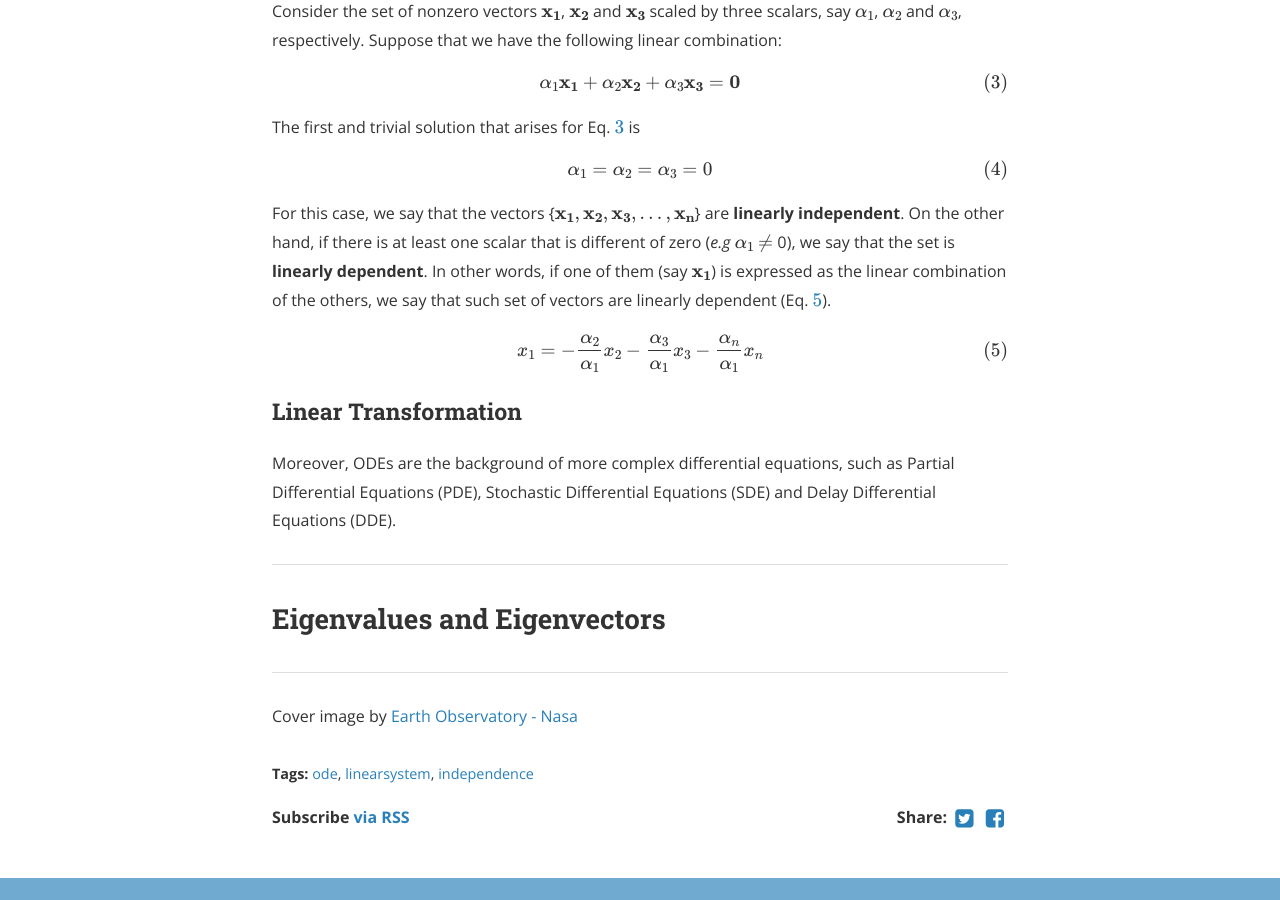
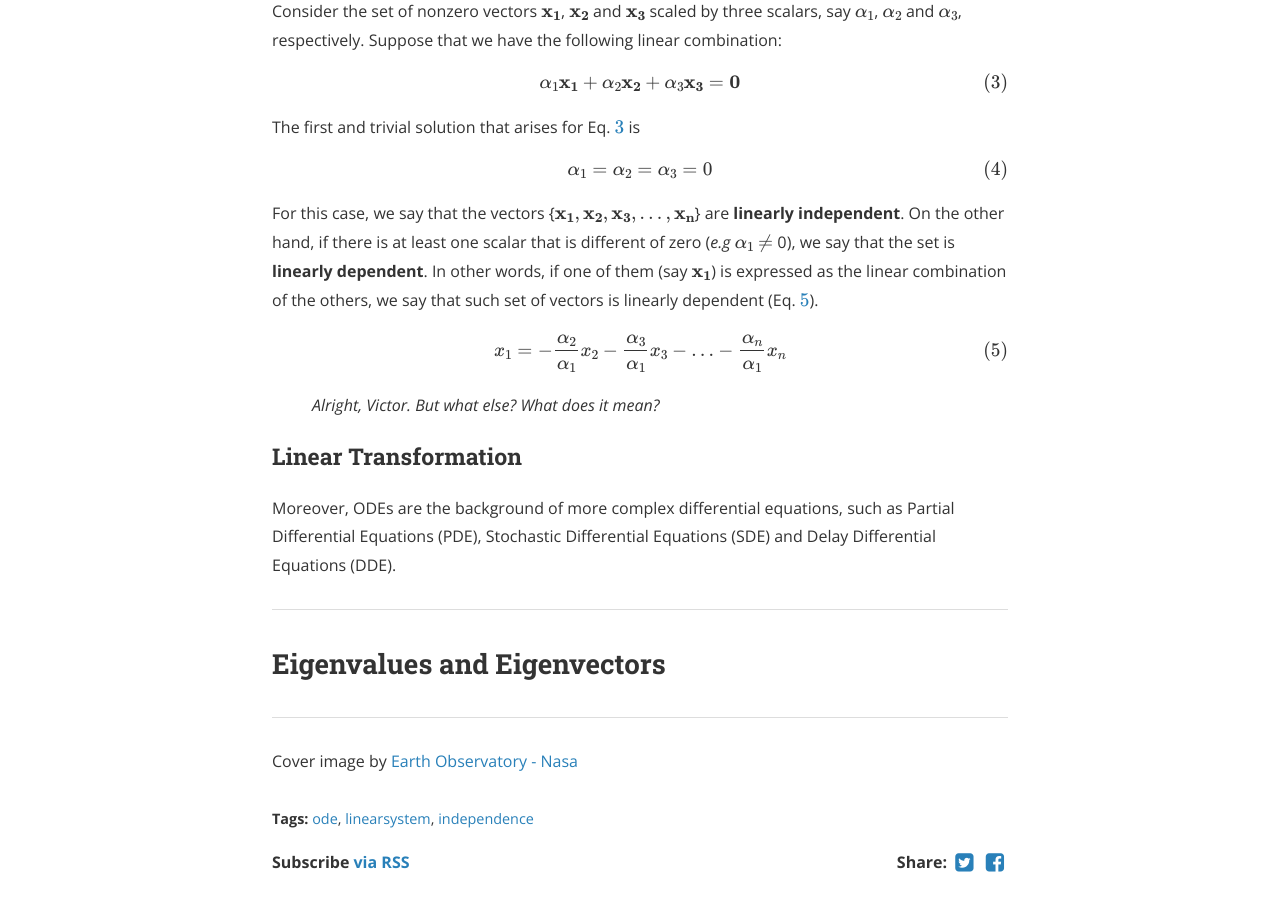
Before and after one commit to vic1309/lerofly, a Jekyll site: the page built from _posts/2019-06-06-linear_pt1.markdown, in a window 1280 px wide and 900 px high, scrolled down 2251 px. Built offline with Jekyll 4.4.1, drawn with Linux system fonts in a browser that asks for light colours; nearby versions of some CDN libraries; formulas are drawn with MathJax 3; a script that is not in the unit is left out.

Commit message:
Update 2019-06-06-linear_pt1.markdown

```diff
--- a/_posts/2019-06-06-linear_pt1.markdown
+++ b/_posts/2019-06-06-linear_pt1.markdown
@@ -70,9 +70,11 @@ The first and trivial solution that arises for Eq. \ref{eq:three} is
 
 $$ \alpha_1 = \alpha_2 = \alpha_3 = 0 \tag{4} $$
 
-For this case, we say that the vectors {${\mathbf{x_1}, \mathbf{x_2}, \mathbf{x_3}, \ldots, \mathbf{x_n}}$} are **linearly independent**. On the other hand, if there is at least one scalar that is different of zero (*e.g* $\alpha_1$ $\neq$ 0), we say that the set is **linearly dependent**. In other words, if one of them (say $\mathbf{x_1}$) is expressed as the linear combination of the others, we say that such set of vectors are linearly dependent (Eq. \ref{eq:five}).
+For this case, we say that the vectors {${\mathbf{x_1}, \mathbf{x_2}, \mathbf{x_3}, \ldots, \mathbf{x_n}}$} are **linearly independent**. On the other hand, if there is at least one scalar that is different of zero (*e.g* $\alpha_1$ $\neq$ 0), we say that the set is **linearly dependent**. In other words, if one of them (say $\mathbf{x_1}$) is expressed as the linear combination of the others, we say that such set of vectors is linearly dependent (Eq. \ref{eq:five}).
 
-$$ x_1 = -\frac{\alpha_2}{\alpha_1}x_2 - \frac{\alpha_3}{\alpha_1}x_3 - \frac{\alpha_n}{\alpha_1}x_n \tag{5} \label{eq:five}$$
+$$ x_1 = -\frac{\alpha_2}{\alpha_1}x_2 - \frac{\alpha_3}{\alpha_1}x_3 - \ldots - \frac{\alpha_n}{\alpha_1}x_n \tag{5} \label{eq:five}$$
+
+> *Alright, Victor. But what else? What does it mean?*
 
 
 ### Linear Transformation
```
